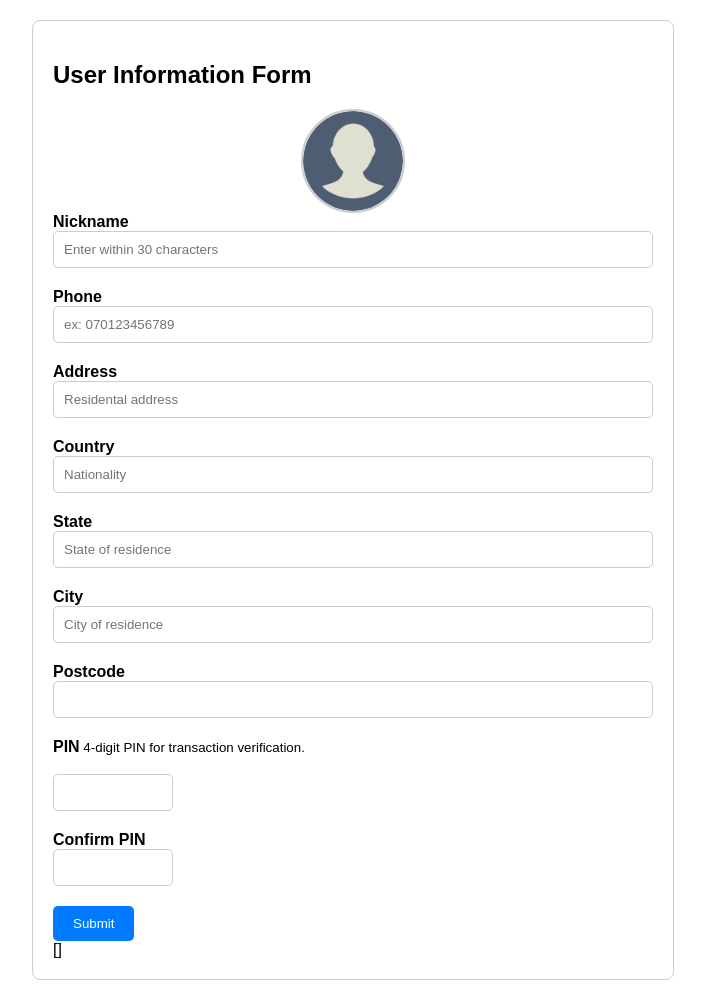
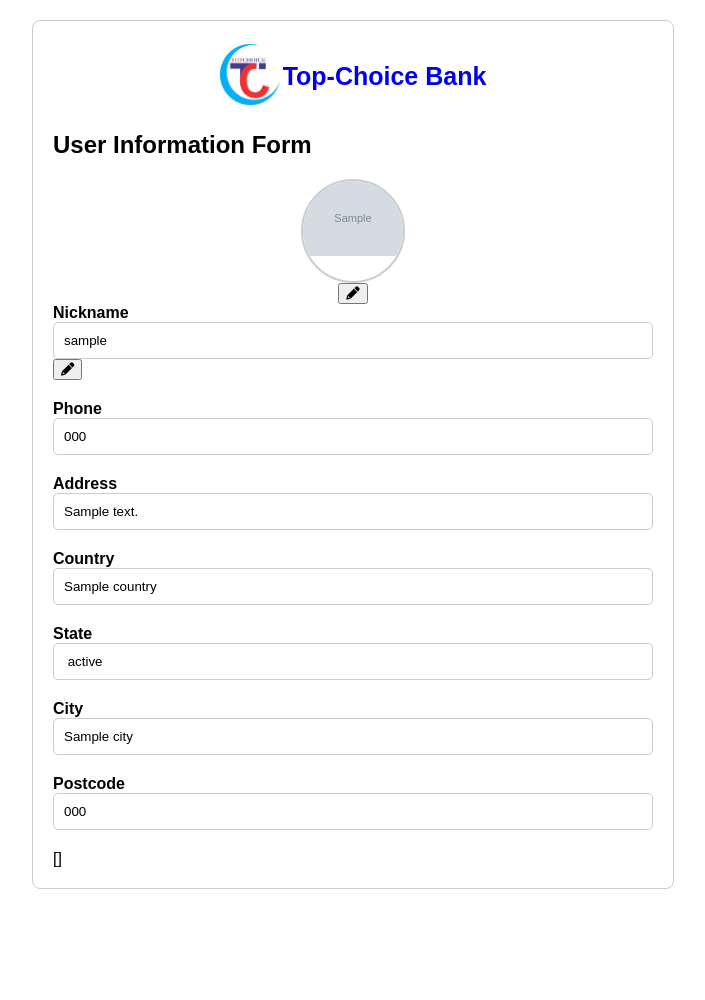
Before and after one commit to Davysongs/OnlineBank, a Django app: template templates/update.html in a window 1280 px wide. Shown: the whole page, without its empty margins (287-992 px from the left). After the commit the page ends 889 px from the top, so only its background shows below. Run offline with Django 4.2, Linux system fonts and the light colour scheme; the template is opened without the code that fills it: most values are stand-ins (such as "Sample title", 1, 10 or a date in 2020); grey boxes marked "Sample" are stand-in pictures; some libraries are stand-ins or nearby versions.

Commit message:
update profile page

```diff
--- a/static/CSS/update.css
+++ b/static/CSS/update.css
@@ -12,7 +12,28 @@ body {
     border: 1px solid #ccc;
     border-radius: 8px;
 }
+.logo{
+    display: flex;
+    align-items: center;
+    justify-content: center;
+    gap: 3px;
+}
+.logo a{
+    text-decoration: none;
+}
 
+.logo:hover{
+    cursor: pointer;
+}
+
+.logo img{
+    width: 60px;
+}
+
+.logo h2{
+    font-size: 25px;
+    color: var(--white-color);
+}
 .input-group {
     margin-bottom: 20px;
 }
--- a/templates/update.html
+++ b/templates/update.html
@@ -10,58 +10,71 @@
     <link rel="stylesheet" href="{% static 'css/update.css' %}">
 </head>
 <body>
-
     <div class="container">
+        <div class="logo">
+            <a href="{% url 'dashboard' %}"><img src="{% static 'Img/logo.png' %}" alt="Logo"></a>
+            <a href="{% url 'dashboard' %}"><h2>Top-Choice Bank</h2></a>
+        </div>
         <h2>User Information Form</h2>
         <form method="POST"  id="form">
             {% csrf_token %}
             <span id="form-error" class="error-message"></span>
             <div id="upload-container">
-            <input type="file" name="image" id="image-upload" accept="image/*,.jpg,.png" >
+                <input type="file" name="image" id="image-upload" accept="image/*,.jpg,.png">
                 <div id="image-preview">
                     <!-- Image preview will be displayed here -->
                 </div>
+                {% if details %}
+                <button class="btn btn-outline-secondary" type="button" id="editNickname">
+                    <i class="fas fa-pencil-alt"></i>
+                </button>
+                {% endif %}
                 <span id="upload-error" class="error-message"></span>
             </div>
             <div class="input-group">
                 <label for="nickname">Nickname</label><br>
-            <input type="text" name="nickname" id="nickname" placeholder="Enter within 30 characters" required>
+                <input type="text" name="nickname" id="nickname" placeholder="Enter within 30 characters" required {% if details %} value="{{ details.nickname }}" readonly {% endif %}>
+                {% if details %}
+                <button class="btn btn-outline-secondary" type="button" id="editNickname">
+                    <i class="fas fa-pencil-alt"></i>
+                </button>
+                {% endif %}
             </div>
             <div class="input-group">
                 <label for="phone">Phone</label><br>
-            <input type="tel" name="phone" id="phone" maxlength="13" placeholder= "ex: 070123456789" required >
+                <input type="tel" name="phone" id="phone" maxlength="13" placeholder= "ex: 070123456789" required  {% if details %} value="{{ details.phone }}" readonly{% endif %} >
                 <span id="phone-error" class="error-message"></span>
             </div>
             <div class="input-group">
                 <label for="address">Address</label><br>
-            <input type="text" name="address" placeholder="Residental address" id="address" required>
+                <input type="text" name="address" placeholder="Residental address" id="address" required  {% if details %} value="{{ details.address }}" readonly {% endif %}>
             </div>
             <div class="input-group">
                 <label for="country">Country</label><br>
-            <input type="text" name="country" placeholder="Nationality" id="country" required>
+                <input type="text" name="country" placeholder="Nationality" id="country" required  {% if details %} value="{{ details.country }}" readonly {% endif %}>
             </div>
             <div class="input-group">
                 <label for="state">State</label><br>
-            <input type="text" name="state" placeholder="State of residence" id="state" required>
+                <input type="text" name="state" placeholder="State of residence" id="state" required  {% if details %} value=" {{ details.state }}" readonly {% endif %}>
             </div>
             <div class="input-group">
                 <label for="city">City</label><br>
-            <input type="text" name="city" placeholder="City of residence" id="city" required>
+                <input type="text" name="city" placeholder="City of residence" id="city" required  {% if details %} value="{{ details.city }}" readonly {% endif %}>
             </div>
             <div class="input-group">
                 <label for="postcode">Postcode</label><br>
-            <input type="text" name="postcode" autocomplete="off" id="postcode" required>
+                <input type="text" name="postcode" autocomplete="off" id="postcode" required  {% if details %} value="{{ details.postcode }}" readonly {% endif %}>
             </div>
-        <div class="input-group">
+            <div class="input-group" {% if details %} style ="display:none;"{% endif %} >
                 <label for="pin">PIN</label><small> 4-digit PIN for transaction verification.</small><br>
                 <span id="pin-error" class="error-message"></span><br>
                 <input type="password" name="pin" id="pin" maxlength="4" minlength="4" autocomplete="off" required>
             </div>
-        <div class="input-group">
+            <div class="input-group" {% if details %} style ="display:none;"{% endif %}>
                 <label for="pin2">Confirm PIN</label><br>
                 <input type="password" name="pin2" id="pin2" maxlength="4" minlength="4" autocomplete="off" required>
             </div>
-        <button type="submit">Submit</button>
+            <button type="submit" {% if details %} style="display: none;" {% endif %}>Submit</button>
         </form>
 
 
@@ -75,7 +88,11 @@
     const imageUpload = document.getElementById('image-upload');
     const imagePreview = document.getElementById('image-preview');
 
-    imagePreview.innerHTML = `<img id="default-image" src="{% static 'img/profile.gif' %}" alt="Default Image" width="500px" height"500px">`
+    imagePreview.innerHTML = `<img id="default-image"
+    {% if details %} src="{{ details.image.url }}"
+    {% else %}
+        src="{% static 'img/profile.gif' %}" width="500px" height"500px"
+    {% endif %} alt="Default Image" >`
     const defaultImage = document.getElementById('upload-container');
     defaultImage.addEventListener('click', function() {
         imageUpload.click();
```
Also changed, not shown: accounts/views.py (+33 -13 lines), static/scripts/profile.js (deleted, +0 -60 lines), templates/profile.html (+4 -3 lines), templates/test.html (deleted, +0 -16 lines). Lines whose indentation alone changed are shown as unchanged.
